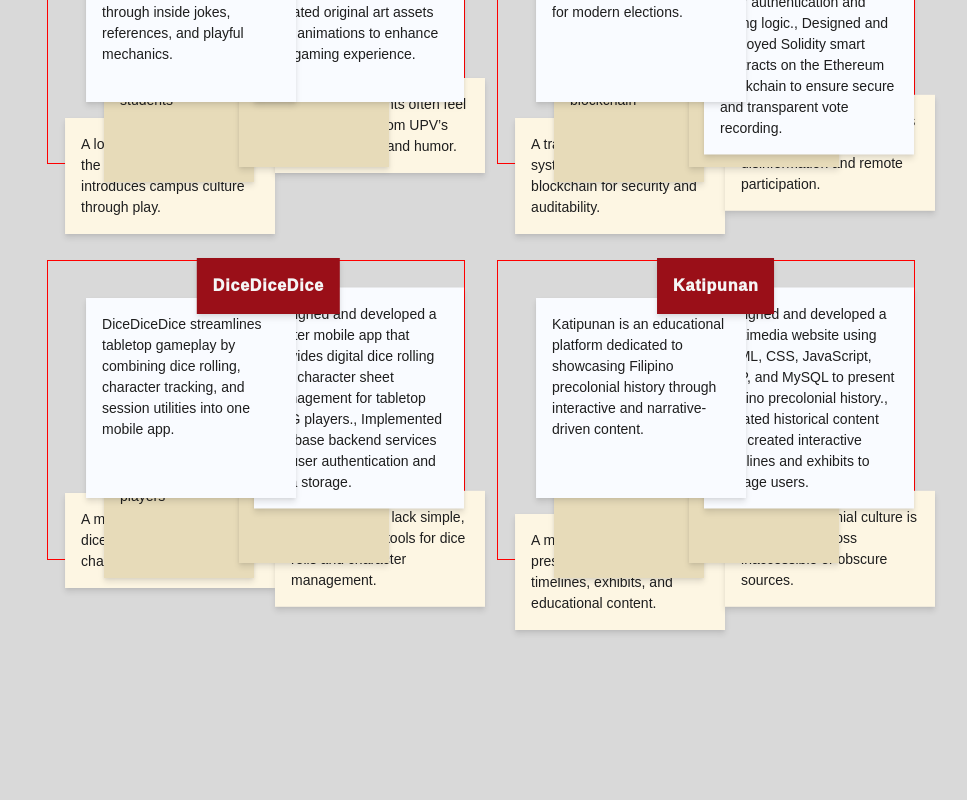
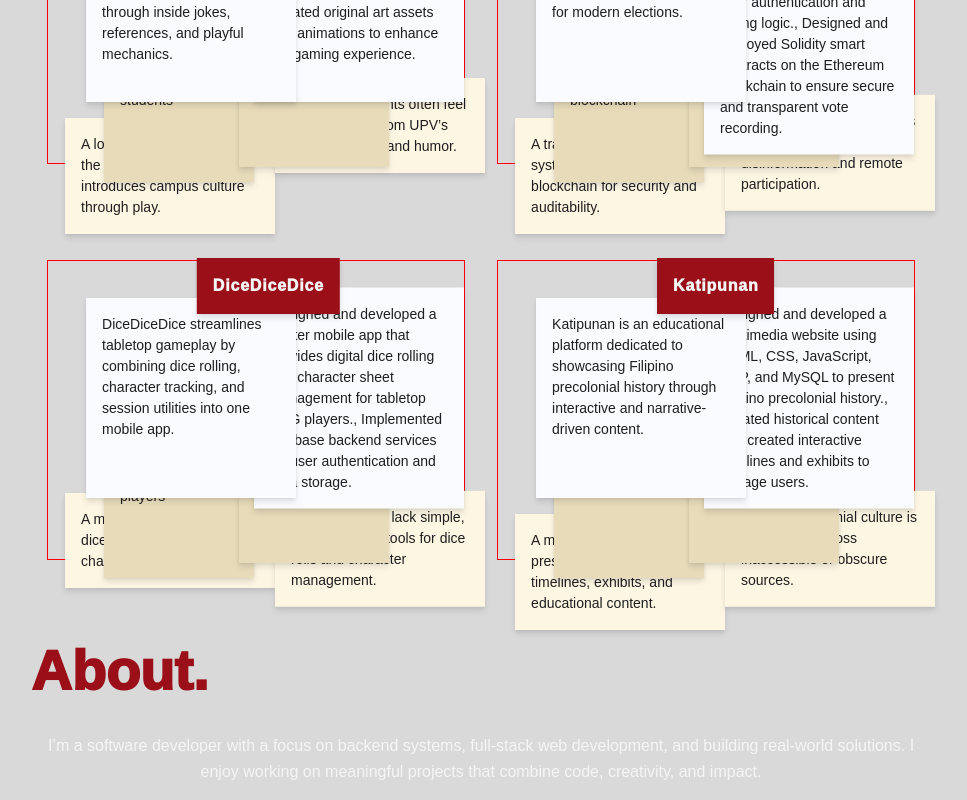
Before and after one commit to madpurson/Portfolio, a React (Vite) app in the folder portfolio/: page / in a window 1280 px wide. Shown: the part 1496-2296 px from the top of the page, without its empty margins (159-1126 px from the left). Before the commit the page ends 2152 px from the top, so only its background shows below. Built offline with nearby package versions, Linux system fonts and the light colour scheme; a web font is replaced by a local one.

Commit message:
setting the about page body and its header

```diff
--- a/portfolio/src/App.jsx
+++ b/portfolio/src/App.jsx
@@ -16,8 +16,8 @@ function App() {
         {/* <NavPannel /> */}
         <LandingPageBody />
         <ProjectsPageBody />
-        {/* <AboutPageBody />
-        <ContactPageBody /> */}
+        <AboutPageBody />
+        {/* <ContactPageBody /> */}
       </div>
 
     </>
--- a/portfolio/src/screens/AboutPageBody.jsx
+++ b/portfolio/src/screens/AboutPageBody.jsx
@@ -2,7 +2,11 @@ export function AboutPageBody() {
     return (
         <>
             <div className="page-body">
-                <h1>About.</h1>
+                <div className="page-header header-container">
+                    <h1 className="primary-h1 primary-color">
+                        About.
+                    </h1>
+                </div>
                 <div>
                     <p>
                         I’m a software developer with a focus on backend systems,
```
